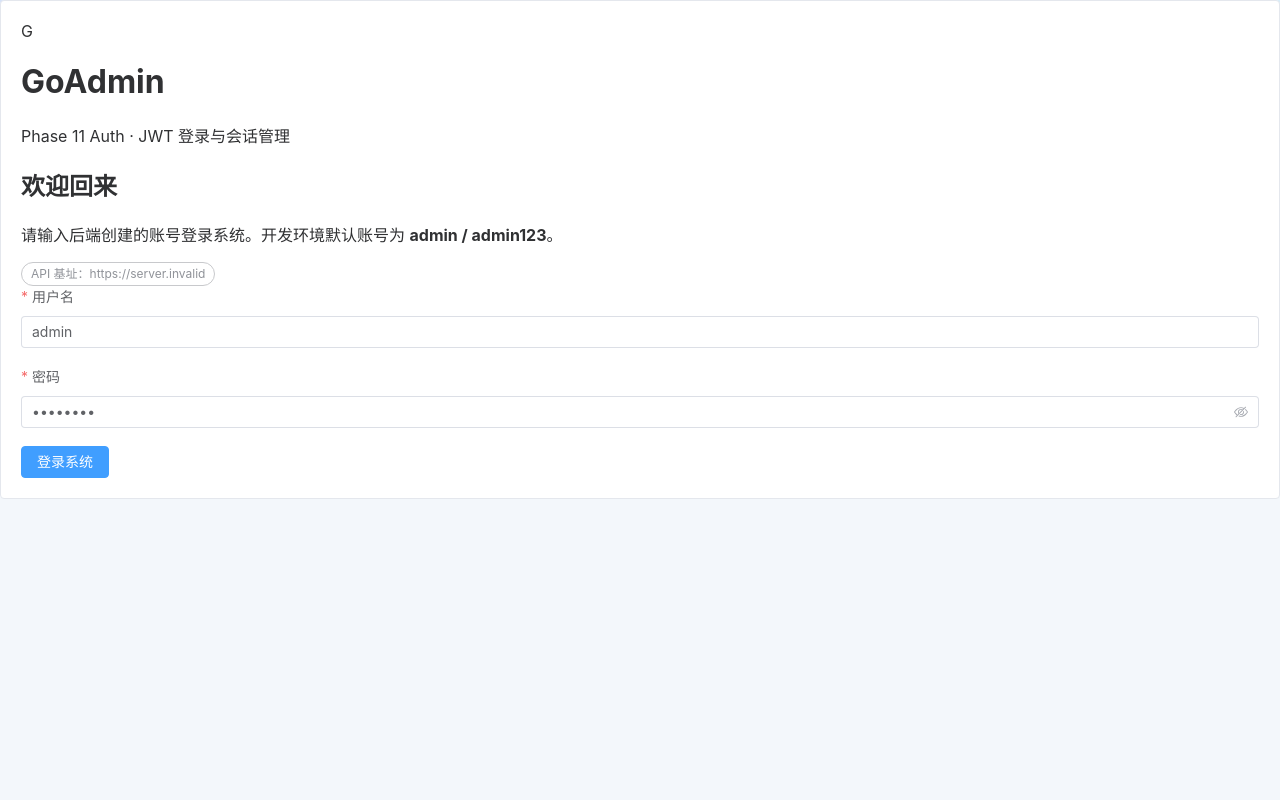
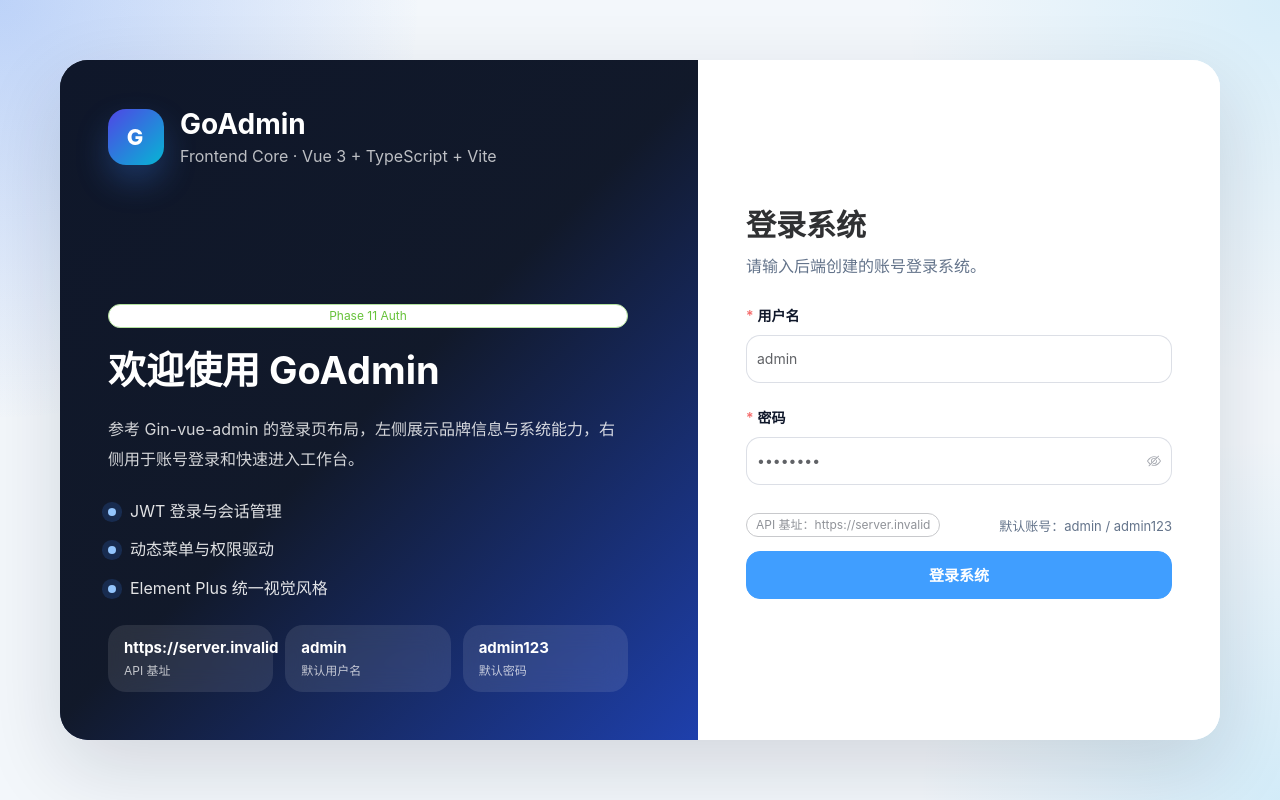
Before and after one commit to chendisheng/goadmin, a Vue app in the folder web/: page /login in a window 1280 px wide. Built offline with nearby package versions, Linux system fonts and the light colour scheme; no server answers.

Commit message:
refactor(ui): redesign login page and update layout styles

```diff
--- a/web/src/layouts/AppLayout.vue
+++ b/web/src/layouts/AppLayout.vue
@@ -6,7 +6,7 @@
 <template>
   <el-container class="app-layout">
     <AppSidebar />
-    <el-container class="app-layout__content">
+    <el-container class="app-layout__content" direction="vertical">
       <AppHeader />
       <el-main class="app-layout__main">
         <router-view />
--- a/web/src/styles/index.css
+++ b/web/src/styles/index.css
@@ -48,13 +48,20 @@
 }
 
 .app-layout {
-  min-height: 100%;
+  display: flex;
+  width: 100%;
+  height: 100vh;
+  min-height: 100vh;
+  align-items: stretch;
+  overflow: hidden;
 }
 
 .app-sidebar {
   display: flex;
   flex-direction: column;
   gap: 16px;
+  flex: 0 0 auto;
+  flex-shrink: 0;
   min-height: 100vh;
   padding: 20px 16px 16px;
   background: var(--app-sidebar-bg);
@@ -135,10 +142,15 @@
 }
 
 .app-layout__content {
+  display: flex;
+  flex: 1;
+  flex-direction: column;
   min-width: 0;
+  overflow: hidden;
 }
 
 .app-header {
+  width: 100%;
   display: flex;
   align-items: center;
   justify-content: space-between;
@@ -176,8 +188,13 @@
 }
 
 .app-layout__main {
+  display: flex;
+  flex: 1;
+  flex-direction: column;
   min-height: calc(100vh - var(--app-header-height));
-  padding: 24px;
+  min-width: 0;
+  width: 100%;
+  padding: 16px 16px 24px;
 }
 
 .page-card {
@@ -199,9 +216,18 @@
 }
 
 .dashboard-page {
+  width: 100%;
   display: flex;
   flex-direction: column;
   gap: 20px;
+}
+
+.dashboard-page .el-row {
+  width: 100%;
+}
+
+.dashboard-page .el-col {
+  min-width: 0;
 }
 
 .dashboard-hero {
--- a/web/src/views/LoginView.vue
+++ b/web/src/views/LoginView.vue
@@ -64,20 +64,51 @@
 <template>
   <div class="login-page">
     <div class="login-page__backdrop" />
+
     <el-card class="login-card" shadow="never">
-      <div class="login-card__brand">
-        <div class="login-card__logo">G</div>
-        <div>
-          <h1>{{ appTitle }}</h1>
-          <p>Phase 11 Auth · JWT 登录与会话管理</p>
+      <section class="login-card__brand">
+        <div class="login-card__brand-top">
+          <div class="login-card__logo">G</div>
+          <div>
+            <h1>{{ appTitle }}</h1>
+            <p>Frontend Core · Vue 3 + TypeScript + Vite</p>
+          </div>
         </div>
-      </div>
 
-      <div class="login-card__body">
-        <div class="login-card__hero">
-          <h2>欢迎回来</h2>
-          <p>请输入后端创建的账号登录系统。开发环境默认账号为 <strong>admin / admin123</strong>。</p>
-          <el-tag effect="plain" round type="info">API 基址：{{ apiBaseUrl }}</el-tag>
+        <div class="login-card__brand-body">
+          <el-tag effect="plain" round type="success">Phase 11 Auth</el-tag>
+          <h2>欢迎使用 GoAdmin</h2>
+          <p>
+            参考 Gin-vue-admin 的登录页布局，左侧展示品牌信息与系统能力，右侧用于账号登录和快速进入工作台。
+          </p>
+
+          <ul class="login-card__highlights">
+            <li>JWT 登录与会话管理</li>
+            <li>动态菜单与权限驱动</li>
+            <li>Element Plus 统一视觉风格</li>
+          </ul>
+
+          <div class="login-card__stats">
+            <div>
+              <strong>{{ apiBaseUrl }}</strong>
+              <span>API 基址</span>
+            </div>
+            <div>
+              <strong>admin</strong>
+              <span>默认用户名</span>
+            </div>
+            <div>
+              <strong>admin123</strong>
+              <span>默认密码</span>
+            </div>
+          </div>
+        </div>
+      </section>
+
+      <section class="login-card__panel">
+        <div class="login-card__panel-header">
+          <h2>登录系统</h2>
+          <p>请输入后端创建的账号登录系统。</p>
         </div>
 
         <el-form
@@ -102,11 +133,277 @@
             />
           </el-form-item>
 
+          <div class="login-form__meta">
+            <el-tag effect="plain" round type="info">API 基址：{{ apiBaseUrl }}</el-tag>
+            <span>默认账号：admin / admin123</span>
+          </div>
+
           <el-button class="login-form__submit" type="primary" :loading="loading" @click="onSubmit">
             登录系统
           </el-button>
         </el-form>
-      </div>
+      </section>
     </el-card>
   </div>
 </template>
+
+<style scoped>
+.login-page {
+  position: relative;
+  display: grid;
+  place-items: center;
+  width: 100%;
+  min-height: 100vh;
+  padding: 32px;
+  overflow: hidden;
+}
+
+.login-page__backdrop {
+  position: absolute;
+  inset: 0;
+  background:
+    radial-gradient(circle at top left, rgba(59, 130, 246, 0.16), transparent 28%),
+    radial-gradient(circle at bottom right, rgba(14, 165, 233, 0.14), transparent 24%);
+  pointer-events: none;
+}
+
+.login-card {
+  position: relative;
+  z-index: 1;
+  width: min(1160px, 100%);
+  min-height: 680px;
+  border: 0;
+  border-radius: 28px;
+  overflow: hidden;
+  background: rgba(255, 255, 255, 0.92);
+  box-shadow: 0 28px 80px rgba(15, 23, 42, 0.14);
+}
+
+.login-card :deep(.el-card__body) {
+  display: grid;
+  grid-template-columns: minmax(0, 1.1fr) minmax(360px, 0.9fr);
+  min-height: 680px;
+  padding: 0;
+}
+
+.login-card__brand {
+  display: flex;
+  flex-direction: column;
+  justify-content: space-between;
+  gap: 32px;
+  padding: 48px;
+  color: #fff;
+  background:
+    linear-gradient(135deg, rgba(15, 23, 42, 0.96) 0%, rgba(17, 24, 39, 0.94) 50%, rgba(30, 64, 175, 0.92) 100%),
+    linear-gradient(135deg, #0f172a 0%, #1e3a8a 100%);
+}
+
+.login-card__brand-top {
+  display: flex;
+  align-items: center;
+  gap: 16px;
+}
+
+.login-card__logo {
+  display: grid;
+  place-items: center;
+  width: 56px;
+  height: 56px;
+  border-radius: 18px;
+  font-size: 22px;
+  font-weight: 800;
+  letter-spacing: 0.08em;
+  color: #fff;
+  background: linear-gradient(135deg, #4f46e5 0%, #06b6d4 100%);
+  box-shadow: 0 16px 32px rgba(59, 130, 246, 0.28);
+}
+
+.login-card__brand-top h1 {
+  margin: 0;
+  font-size: 28px;
+  line-height: 1.15;
+}
+
+.login-card__brand-top p {
+  margin: 6px 0 0;
+  color: rgba(255, 255, 255, 0.72);
+}
+
+.login-card__brand-body {
+  display: grid;
+  gap: 22px;
+  max-width: 520px;
+}
+
+.login-card__brand-body h2 {
+  margin: 0;
+  font-size: 38px;
+  line-height: 1.1;
+}
+
+.login-card__brand-body p {
+  margin: 0;
+  line-height: 1.9;
+  color: rgba(255, 255, 255, 0.82);
+}
+
+.login-card__highlights {
+  display: grid;
+  gap: 10px;
+  margin: 0;
+  padding: 0;
+  list-style: none;
+}
+
+.login-card__highlights li {
+  position: relative;
+  padding-left: 22px;
+  line-height: 1.8;
+  color: rgba(255, 255, 255, 0.88);
+}
+
+.login-card__highlights li::before {
+  content: '';
+  position: absolute;
+  left: 0;
+  top: 11px;
+  width: 8px;
+  height: 8px;
+  border-radius: 999px;
+  background: #93c5fd;
+  box-shadow: 0 0 0 6px rgba(59, 130, 246, 0.18);
+}
+
+.login-card__stats {
+  display: grid;
+  grid-template-columns: repeat(3, minmax(0, 1fr));
+  gap: 12px;
+}
+
+.login-card__stats div {
+  padding: 14px 16px;
+  border-radius: 18px;
+  background: rgba(255, 255, 255, 0.1);
+  backdrop-filter: blur(12px);
+}
+
+.login-card__stats strong {
+  display: block;
+  font-size: 15px;
+  line-height: 1.2;
+}
+
+.login-card__stats span {
+  display: block;
+  margin-top: 4px;
+  font-size: 12px;
+  color: rgba(255, 255, 255, 0.72);
+}
+
+.login-card__panel {
+  display: flex;
+  flex-direction: column;
+  justify-content: center;
+  padding: 56px 48px;
+  background: rgba(255, 255, 255, 0.96);
+}
+
+.login-card__panel-header {
+  display: grid;
+  gap: 8px;
+  margin-bottom: 28px;
+}
+
+.login-card__panel-header h2 {
+  margin: 0;
+  font-size: 30px;
+}
+
+.login-card__panel-header p {
+  margin: 0;
+  color: var(--app-muted);
+}
+
+.login-form {
+  display: grid;
+  gap: 6px;
+}
+
+.login-form :deep(.el-form-item) {
+  margin-bottom: 18px;
+}
+
+.login-form :deep(.el-form-item__label) {
+  font-weight: 600;
+  color: var(--app-text);
+}
+
+.login-form :deep(.el-input__wrapper) {
+  min-height: 48px;
+  border-radius: 14px;
+}
+
+.login-form__meta {
+  display: flex;
+  flex-wrap: wrap;
+  align-items: center;
+  justify-content: space-between;
+  gap: 12px;
+  margin: 4px 0 8px;
+  font-size: 13px;
+  color: var(--app-muted);
+}
+
+.login-form__submit {
+  width: 100%;
+  height: 48px;
+  border-radius: 14px;
+  font-size: 15px;
+  font-weight: 600;
+}
+
+@media (max-width: 1024px) {
+  .login-page {
+    padding: 16px;
+  }
+
+  .login-card {
+    min-height: auto;
+  }
+
+  .login-card :deep(.el-card__body) {
+    grid-template-columns: 1fr;
+  }
+
+  .login-card__brand,
+  .login-card__panel {
+    padding: 32px 24px;
+  }
+
+  .login-card__brand-body h2 {
+    font-size: 30px;
+  }
+
+  .login-card__stats {
+    grid-template-columns: 1fr;
+  }
+}
+
+@media (max-width: 640px) {
+  .login-page {
+    padding: 12px;
+  }
+
+  .login-card__brand-top h1 {
+    font-size: 22px;
+  }
+
+  .login-card__panel-header h2 {
+    font-size: 24px;
+  }
+
+  .login-card__brand-body h2 {
+    font-size: 26px;
+  }
+}
+</style>
```
